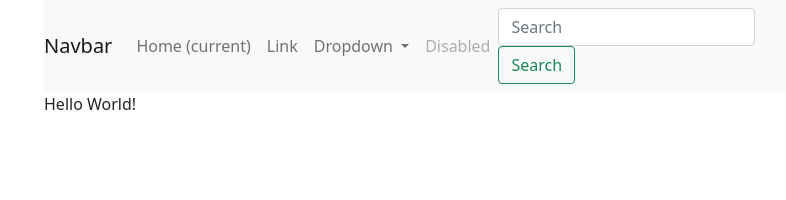
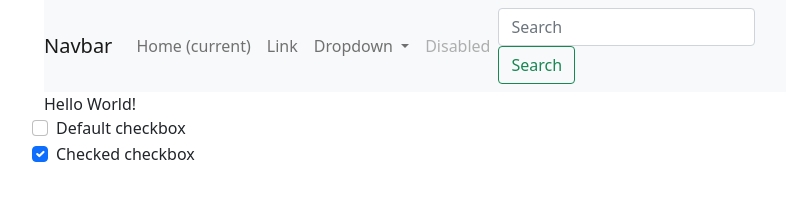
Before and after one commit to ankitc34/feature-branch-workflow, a plain HTML site: page index.html in a window 1280 px wide. Shown: the whole page, without its empty margins (38-824 px from the left). Drawn offline with nearby package versions, Linux system fonts and the light colour scheme.

```diff
--- a/index.html
+++ b/index.html
@@ -54,6 +54,18 @@
         <div class="col">
 Hello World!
         </div>
+        <div class="form-check">
+            <input class="form-check-input" type="checkbox" value="" id="flexCheckDefault">
+            <label class="form-check-label" for="flexCheckDefault">
+              Default checkbox
+            </label>
+          </div>
+          <div class="form-check">
+            <input class="form-check-input" type="checkbox" value="" id="flexCheckChecked" checked>
+            <label class="form-check-label" for="flexCheckChecked">
+              Checked checkbox
+            </label>
+          </div>
       </div>
     </div>
 
```
